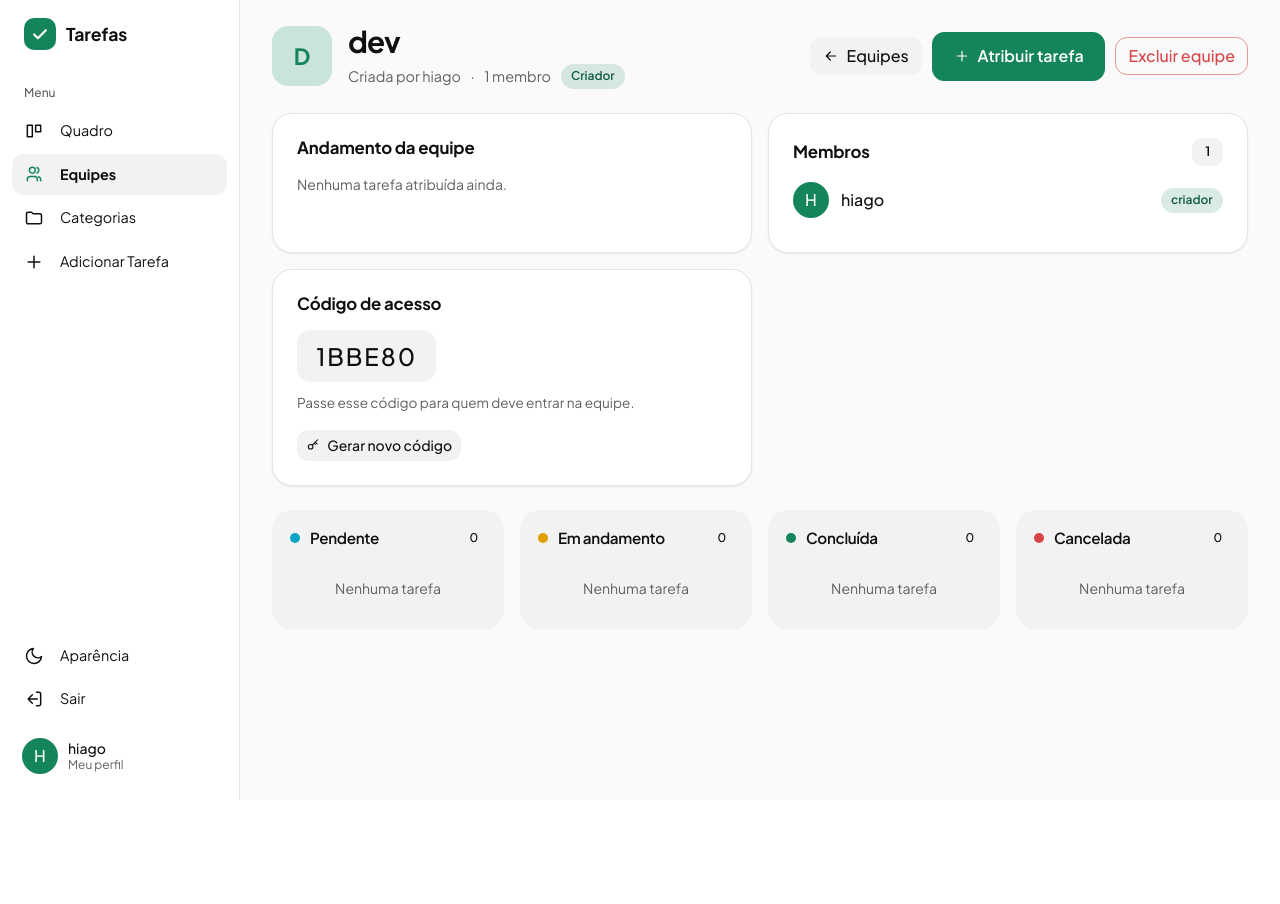
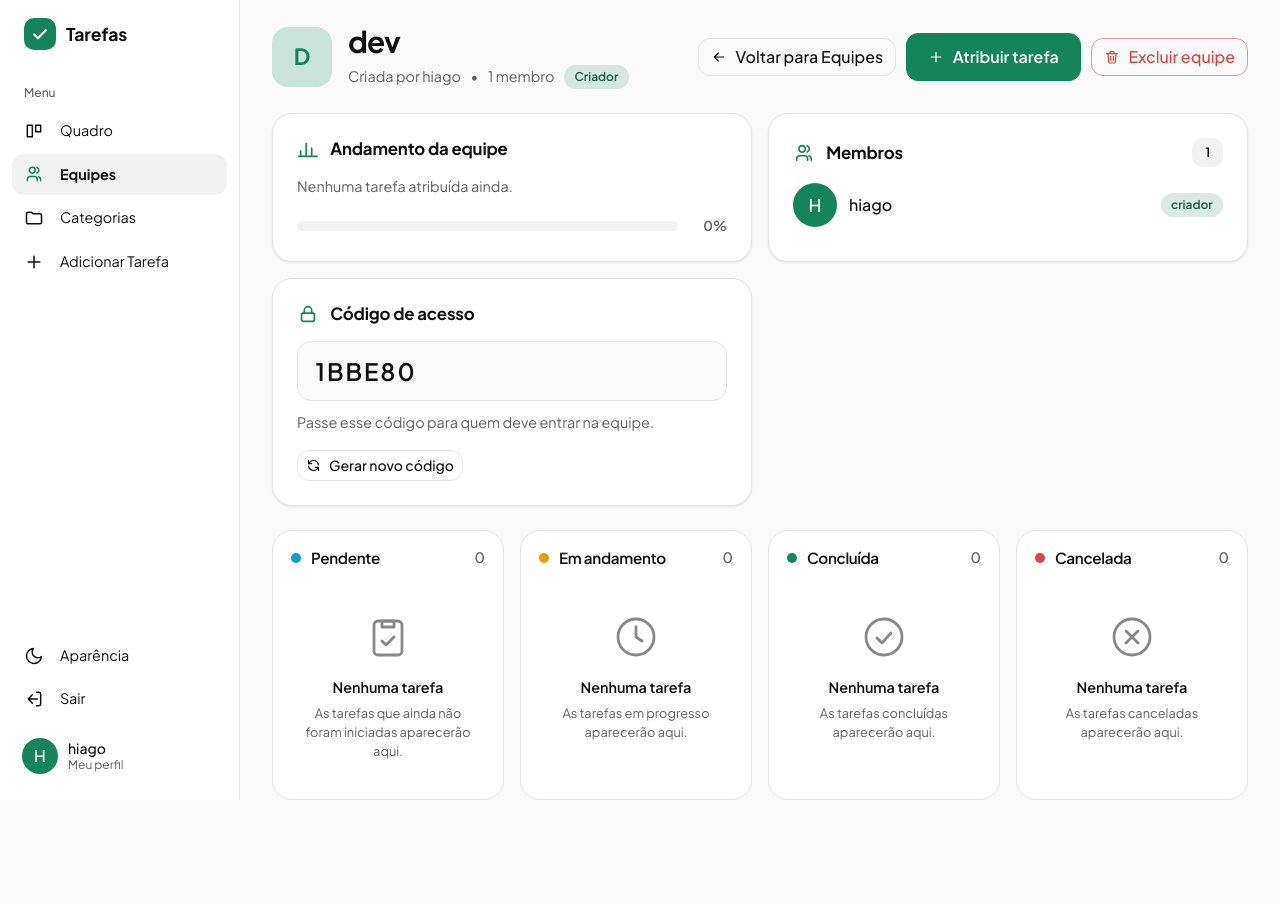
Before and after one commit to alyssa-sys/FSI-Wake-Up-Call-Tutorial-Flask, a Flask app: page /equipes/2 in a window 1280 px wide. Before the commit the page ends 800 px from the top, so only its background shows below. Run offline with Flask 3, Linux system fonts and the light colour scheme; a user stored in the database is signed in.

Commit message:
atualização equipe.html e alteração em static.css

```diff
--- a/gerenciador_de_tarefas/static/static.css
+++ b/gerenciador_de_tarefas/static/static.css
@@ -831,27 +831,47 @@ textarea.form-control { border-radius: 14px; }
 .eqp-topo { display: flex; flex-wrap: wrap; align-items: center; justify-content: space-between; gap: 16px; margin-bottom: 24px; }
 .eqp-id { display: flex; align-items: center; gap: 16px; min-width: 0; }
 .eqp-id h1 { margin: 0; font-size: 1.85rem; font-weight: 700; letter-spacing: -.03em; word-break: break-word; }
-.eqp-meta { display: flex; flex-wrap: wrap; align-items: center; gap: .3rem .6rem; margin-top: .3rem; color: var(--cor-suave); font-size: .9rem; }
+.eqp-meta { display: flex; flex-wrap: wrap; align-items: center; gap: .3rem .6rem; margin-top: .35rem; color: var(--cor-suave); font-size: .9rem; }
 .eqp-acoes { display: flex; flex-wrap: wrap; align-items: center; gap: 10px; }
 .eqp-acoes form { margin: 0; }
-.eqp-acoes .btn { display: inline-flex; align-items: center; gap: .5rem; }
+.eqp-acoes .btn { display: inline-flex; align-items: center; gap: .55rem; }
+.eqp-acoes .btn-outline-secondary { background: transparent; border: 1px solid var(--cor-borda); }
+.eqp-acoes .btn-outline-secondary:hover { background: var(--cor-superficie-2); border-color: var(--cor-borda); }
 
 /* resumo */
 .eqp-resumo { display: grid; grid-template-columns: repeat(auto-fit, minmax(min(100%, 320px), 1fr)); gap: 16px; margin-bottom: 24px; }
-.eqp-card-titulo { margin: 0 0 1rem; font-size: 1.05rem; font-weight: 700; letter-spacing: -.01em; }
+.eqp-card-titulo { display: flex; align-items: center; gap: .7rem; margin: 0 0 1rem; font-size: 1.05rem; font-weight: 700; letter-spacing: -.01em; }
+.eqp-card-titulo svg { flex: none; color: var(--cor-link); }
 .eqp-card-cab { display: flex; align-items: center; justify-content: space-between; gap: 10px; margin-bottom: 1rem; }
 .eqp-card-cab .eqp-card-titulo { margin: 0; }
+.eqp-ajuda { margin: 0; color: var(--cor-suave); font-size: .9rem; }
 .eqp-resumo .grafico-box .anel-centro { pointer-events: none; }
+.eqp-progresso { display: flex; align-items: center; gap: 14px; margin-top: 1.1rem; }
+.eqp-progresso .barra { flex: 1; height: 10px; border-radius: 10px; }
+.eqp-progresso span { min-width: 2.6em; text-align: right; color: var(--cor-suave); font-size: .85rem; font-weight: 600; }
+
 .eqp-membros { display: flex; flex-direction: column; max-height: 260px; overflow-y: auto; }
 .eqp-membro { display: flex; align-items: center; gap: 12px; padding: .6rem 0; }
 .eqp-membro:first-child { padding-top: 0; }
 .eqp-membro + .eqp-membro { border-top: 1px solid var(--cor-borda); }
 .eqp-membro form { margin: 0; }
+.eqp-membro .usuario-foto { width: 44px; height: 44px; font-size: 1.1rem; }
 .eqp-membro-nome { flex: 1; min-width: 0; font-weight: 500; overflow: hidden; text-overflow: ellipsis; white-space: nowrap; }
-.eqp-codigo-linha { margin-bottom: .7rem; }
-.eqp-codigo-linha .codigo-acesso { font-size: 1.5rem; padding: .5rem 1.2rem; border-radius: 14px; }
-.eqp-ajuda { margin: 0; color: var(--cor-suave); font-size: .85rem; }
-.eqp-resumo .btn-sm { display: inline-flex; align-items: center; gap: .45rem; }
+
+.eqp-codigo { margin-bottom: .7rem; padding: .7rem 1.1rem; border: 1px solid var(--cor-borda); border-radius: 14px; background: var(--cor-fundo); }
+.eqp-codigo .codigo-acesso { padding: 0; border-radius: 0; background: none; font-size: 1.5rem; font-weight: 600; letter-spacing: .08em; }
+.eqp-resumo .btn-sm { display: inline-flex; align-items: center; gap: .5rem; }
+.eqp-contorno { background: transparent; border: 1px solid var(--cor-borda); }
+.eqp-contorno:hover { background: var(--cor-superficie-2); border-color: var(--cor-borda); }
+
+/* colunas do quadro da equipe */
+.eqp-coluna { min-height: 270px; background: var(--cor-superficie); border: 1px solid var(--cor-borda); }
+.eqp-coluna .contador { padding: 0; background: none; color: var(--cor-suave); font-size: .9rem; font-weight: 500; }
+.eqp-coluna .cartao-tarefa { background: var(--cor-superficie-2); }
+.eqp-vazio-col { display: flex; flex-direction: column; align-items: center; padding: 2rem .75rem 1.5rem; text-align: center; color: var(--cor-suave); }
+.eqp-vazio-col svg { margin-bottom: 1rem; stroke-width: 1.4; opacity: .75; }
+.eqp-vazio-col strong { color: var(--cor-texto); font-size: .9rem; font-weight: 600; }
+.eqp-vazio-col p { margin: .35rem 0 0; max-width: 15rem; font-size: .8rem; line-height: 1.5; }
 
 /* responsável no cartão de tarefa */
 .chip-pessoa .mini {
--- a/gerenciador_de_tarefas/templates/equipe.html
+++ b/gerenciador_de_tarefas/templates/equipe.html
@@ -7,10 +7,17 @@
 {% macro ico(nome, t=18) -%}
 <svg width="{{ t }}" height="{{ t }}" viewBox="0 0 24 24" fill="none" stroke="currentColor" stroke-width="1.8" stroke-linecap="round" stroke-linejoin="round" aria-hidden="true">
 {%- if nome == 'users' %}<path d="M16 20v-1.5a3.5 3.5 0 00-3.5-3.5h-5A3.5 3.5 0 004 18.5V20M10 11a3.5 3.5 0 100-7 3.5 3.5 0 000 7zM20 20v-1.5a3.5 3.5 0 00-2.5-3.3M15.5 4.2a3.5 3.5 0 010 6.6"/>
-{%- elif nome == 'key' %}<circle cx="8" cy="15" r="4"/><path d="M10.8 12.2L20 3M16 7l3 3M14 9l2 2"/>
 {%- elif nome == 'plus' %}<path d="M12 5v14M5 12h14"/>
 {%- elif nome == 'back' %}<path d="M19 12H5M11 6l-6 6 6 6"/>
+{%- elif nome == 'trash' %}<path d="M4 7h16M10 11v6M14 11v6M6 7l1 12a2 2 0 002 2h6a2 2 0 002-2l1-12M9 7V4h6v3"/>
+{%- elif nome == 'sair' %}<path d="M9 21H5a2 2 0 01-2-2V5a2 2 0 012-2h4M16 17l5-5-5-5M21 12H9"/>
+{%- elif nome == 'bars' %}<path d="M4 20v-6M10 20V6M16 20v-9M22 20H2"/>
+{%- elif nome == 'lock' %}<rect x="5" y="11" width="14" height="9" rx="2"/><path d="M8 11V8a4 4 0 018 0v3"/>
+{%- elif nome == 'refresh' %}<path d="M20 11a8 8 0 00-14.5-3.5L4 9M4 4v5h5M4 13a8 8 0 0014.5 3.5L20 15M20 20v-5h-5"/>
 {%- elif nome == 'clock' %}<circle cx="12" cy="12" r="9"/><path d="M12 7v5l3 2"/>
+{%- elif nome == 'prancheta' %}<rect x="5" y="4" width="14" height="17" rx="2"/><path d="M9 4h6v3H9zM9 14l2 2 4-4"/>
+{%- elif nome == 'check' %}<circle cx="12" cy="12" r="9"/><path d="m8.5 12.5 2.5 2.5 4.5-5"/>
+{%- elif nome == 'x' %}<circle cx="12" cy="12" r="9"/><path d="M9 9l6 6M15 9l-6 6"/>
 {%- endif %}</svg>
 {%- endmacro %}
 
@@ -27,24 +34,24 @@
             <h1>{{ equipe.nome }}</h1>
             <div class="eqp-meta">
                 <span>Criada por {{ equipe.dono.nomeUsuario }}</span>
-                <span>·</span>
+                <span aria-hidden="true">•</span>
                 <span>{{ n_membros }} membro{{ '' if n_membros == 1 else 's' }}</span>
                 <span class="eq-tag">{{ 'Criador' if dono else 'Membro' }}</span>
             </div>
         </div>
     </div>
     <div class="eqp-acoes">
-        <a href="{{ url_for('equipes') }}" class="btn btn-outline-secondary">{{ ico('back', 16) }} Equipes</a>
+        <a href="{{ url_for('equipes') }}" class="btn btn-outline-secondary">{{ ico('back', 16) }} Voltar para Equipes</a>
         {% if dono %}
         <a href="{{ url_for('adicionar_tarefa_equipe', equipe_id=equipe.id) }}" class="btn btn-principal">{{ ico('plus', 16) }} Atribuir tarefa</a>
         <form method="POST" action="{{ url_for('excluir_equipe', equipe_id=equipe.id) }}"
               onsubmit="return confirm('Excluir a equipe, todas as tarefas e remover os membros? Isso não pode ser desfeito.');">
-            <button type="submit" class="btn btn-outline-danger">Excluir equipe</button>
+            <button type="submit" class="btn btn-outline-danger">{{ ico('trash', 16) }} Excluir equipe</button>
         </form>
         {% else %}
         <form method="POST" action="{{ url_for('remover_membro', equipe_id=equipe.id, usuario_id=current_user.id) }}"
               onsubmit="return confirm('Sair da equipe? Suas tarefas não concluídas serão canceladas.');">
-            <button type="submit" class="btn btn-outline-danger">Sair da equipe</button>
+            <button type="submit" class="btn btn-outline-danger">{{ ico('sair', 16) }} Sair da equipe</button>
         </form>
         {% endif %}
     </div>
@@ -54,12 +61,12 @@
 <section class="eqp-resumo">
 
     <div class="cartao">
-        <h2 class="eqp-card-titulo">Andamento da equipe</h2>
+        <h2 class="eqp-card-titulo">{{ ico('bars', 22) }} Andamento da equipe</h2>
         {% if total > 0 %}
         <div class="grafico-linha">
-            <div class="grafico-box" role="img" aria-label="{{ pct }}% das tarefas concluídas">
+            <div class="grafico-box" role="img" aria-label="{{ total }} tarefa{{ '' if total == 1 else 's' }} no total">
                 <canvas id="graficoStatus" data-valores='{{ grafico|tojson }}'></canvas>
-                <div class="anel-centro"><b>{{ pct }}%</b><span>concluídas</span></div>
+                <div class="anel-centro"><b>{{ total }}</b><span>tarefa{{ '' if total == 1 else 's' }}</span></div>
             </div>
             <ul class="legenda">
                 <li class="status-pendente"><i></i><span>Pendente</span><b>{{ grafico[0] }}</b></li>
@@ -69,13 +76,17 @@
             </ul>
         </div>
         {% else %}
-        <p class="text-secondary small mb-0">Nenhuma tarefa atribuída ainda.</p>
+        <p class="eqp-ajuda">Nenhuma tarefa atribuída ainda.</p>
         {% endif %}
+        <div class="eqp-progresso" role="progressbar" aria-label="Tarefas concluídas" aria-valuemin="0" aria-valuemax="100" aria-valuenow="{{ pct }}">
+            <div class="barra"><div style="width: {{ pct }}%"></div></div>
+            <span>{{ pct }}%</span>
+        </div>
     </div>
 
     <div class="cartao">
         <div class="eqp-card-cab">
-            <h2 class="eqp-card-titulo">Membros</h2>
+            <h2 class="eqp-card-titulo">{{ ico('users', 22) }} Membros</h2>
             <span class="eq-contagem">{{ n_membros }}</span>
         </div>
         <div class="eqp-membros">
@@ -101,14 +112,12 @@
 
     {% if dono %}
     <div class="cartao">
-        <h2 class="eqp-card-titulo">Código de acesso</h2>
-        <div class="eqp-codigo-linha">
-            <span class="codigo-acesso">{{ equipe.codigo_acesso }}</span>
-        </div>
+        <h2 class="eqp-card-titulo">{{ ico('lock', 22) }} Código de acesso</h2>
+        <div class="eqp-codigo"><span class="codigo-acesso">{{ equipe.codigo_acesso }}</span></div>
         <p class="eqp-ajuda">Passe esse código para quem deve entrar na equipe.</p>
         <form method="POST" action="{{ url_for('novo_codigo_equipe', equipe_id=equipe.id) }}" class="mt-3"
               onsubmit="return confirm('O código atual deixará de funcionar. Continuar?');">
-            <button type="submit" class="btn btn-outline-secondary btn-sm">{{ ico('key', 14) }} Gerar novo código</button>
+            <button type="submit" class="btn btn-outline-secondary btn-sm eqp-contorno">{{ ico('refresh', 15) }} Gerar novo código</button>
         </form>
     </div>
     {% endif %}
@@ -116,12 +125,17 @@
 </section>
 
 {# ---------- Quadro por status ---------- #}
-{% set colunas = [('Pendente', 'status-pendente'), ('Em andamento', 'status-andamento'), ('Concluída', 'status-concluida'), ('Cancelada', 'status-cancelada')] %}
+{% set colunas = [
+    ('Pendente', 'status-pendente', 'prancheta', 'As tarefas que ainda não foram iniciadas aparecerão aqui.'),
+    ('Em andamento', 'status-andamento', 'clock', 'As tarefas em progresso aparecerão aqui.'),
+    ('Concluída', 'status-concluida', 'check', 'As tarefas concluídas aparecerão aqui.'),
+    ('Cancelada', 'status-cancelada', 'x', 'As tarefas canceladas aparecerão aqui.')
+] %}
 <div class="row g-3 mb-5">
-    {% for nome_status, classe_status in colunas %}
+    {% for nome_status, classe_status, icone_vazio, texto_vazio in colunas %}
     {% set lista = tarefas|selectattr('status', 'equalto', nome_status)|list %}
     <div class="col-12 col-md-6 col-xl-3">
-        <div class="coluna {{ classe_status }}">
+        <div class="coluna eqp-coluna {{ classe_status }}">
             <div class="coluna-topo">
                 <span class="ponto"></span>
                 <h2>{{ nome_status }}</h2>
@@ -168,7 +182,11 @@
                 {% endif %}
             </div>
             {% else %}
-            <p class="text-secondary small text-center py-3 mb-0">Nenhuma tarefa</p>
+            <div class="eqp-vazio-col">
+                {{ ico(icone_vazio, 48) }}
+                <strong>Nenhuma tarefa</strong>
+                <p>{{ texto_vazio }}</p>
+            </div>
             {% endfor %}
         </div>
     </div>
```
